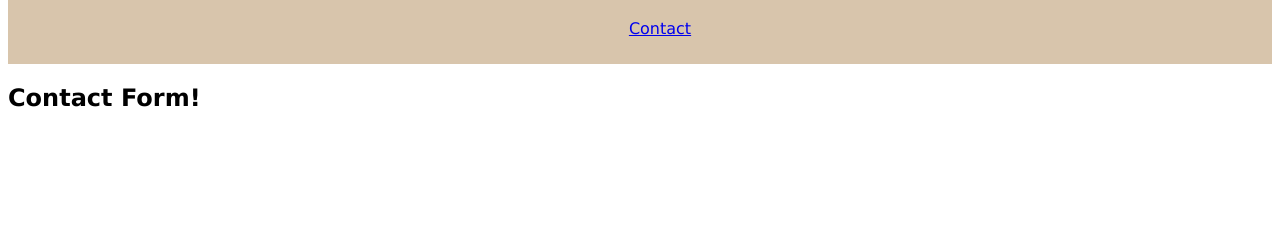
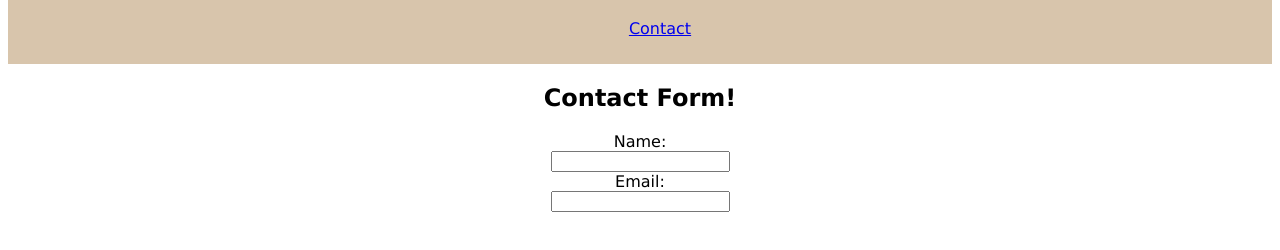
Before and after one commit to MarkCirineo/landing-page, a plain HTML site: page index.html in a window 1280 px wide. Shown: the part 80-330 px from the top of the page. Drawn offline with Linux system fonts and the light colour scheme.

Commit message:
added center class and created form, label, and input elements

```diff
--- a/assets/css/style.css
+++ b/assets/css/style.css
@@ -12,3 +12,7 @@ header {
     padding: 10px;
     color: darkblue;
 }
+
+.center {
+    text-align: center;
+}
--- a/index.html
+++ b/index.html
@@ -22,9 +22,14 @@
             </nav>
         </header>
 
-        <section>
+        <section class="center">
             <h1>Contact Form!</h1>
-
+            <form>
+                <label>Name:</label><br>
+                <input type="text"/><br>
+                <label>Email:</label><br>
+                <input type="text"/><br>
+            </form>
         </section>
     </body>
 </html>
```
